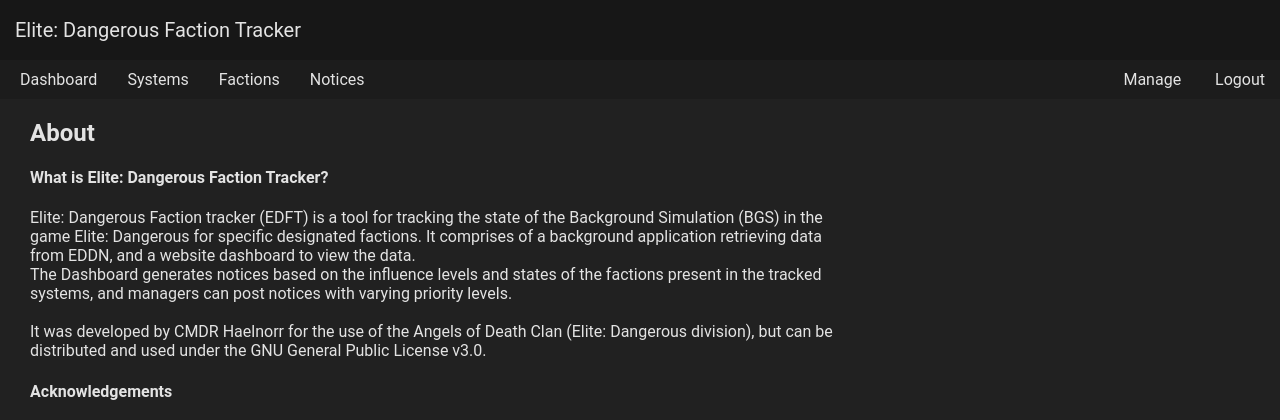
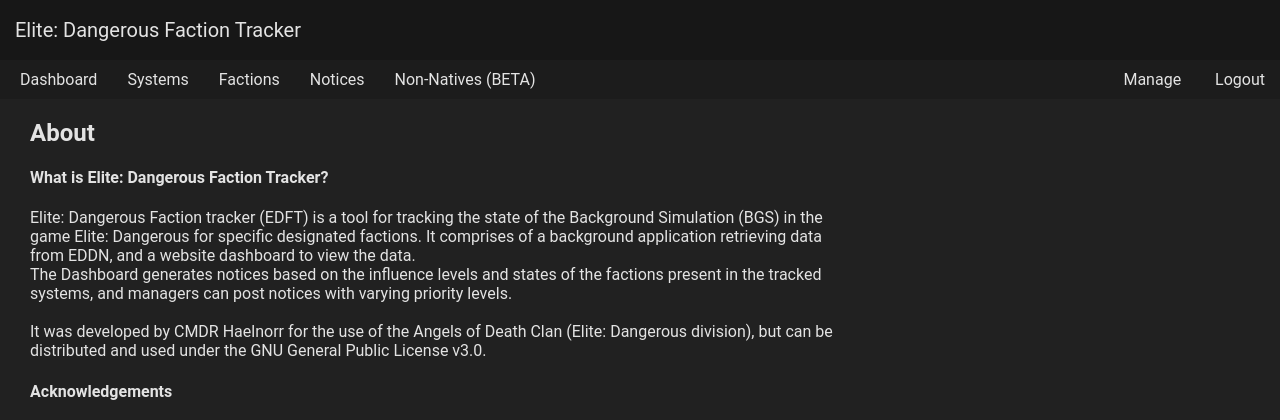
Before and after one commit to Haelnorr/EliteFactionTracker, a Python web app: template dash/web/templates/about.html in a window 1280 px wide. Shown: the top 420 px of the page. Run offline with Jinja, Linux system fonts and the light colour scheme; the template is opened without the code that fills it, so the values that code supplies are empty.

Commit message:
Restored from backup

```diff
--- a/dash/web/templates/base.html
+++ b/dash/web/templates/base.html
@@ -80,6 +80,7 @@
             <a href="{{ url_for('system') }}">Systems</a>
             <a href="{{ url_for('faction') }}">Factions</a>
             <a href="{{ url_for('notices') }}">Notices</a>
+            <a href="{{ url_for('non_natives') }}">Non-Natives (BETA)</a>
             <div id="manage">
             {% if current_user.is_anonymous %}
             <a href="{{ url_for('login') }}">Manage</a>
```
